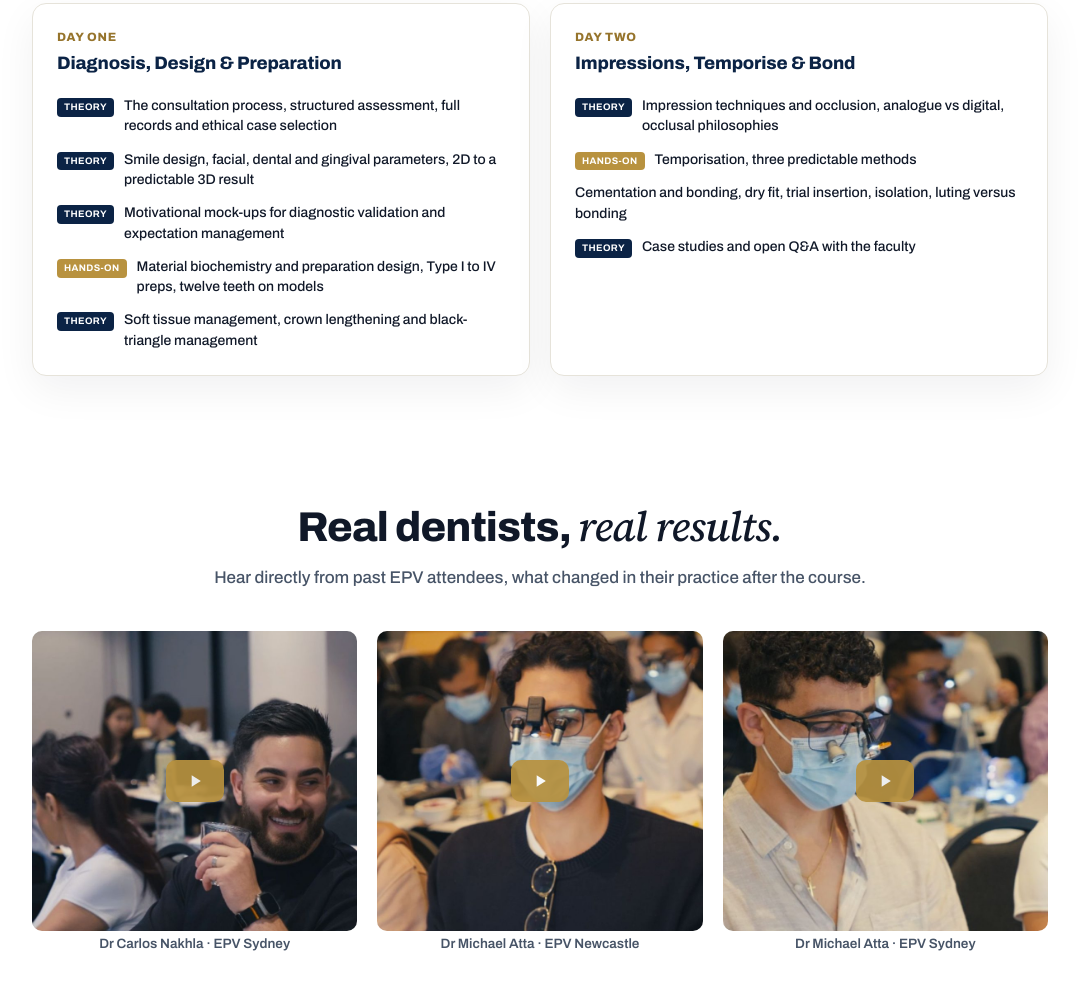
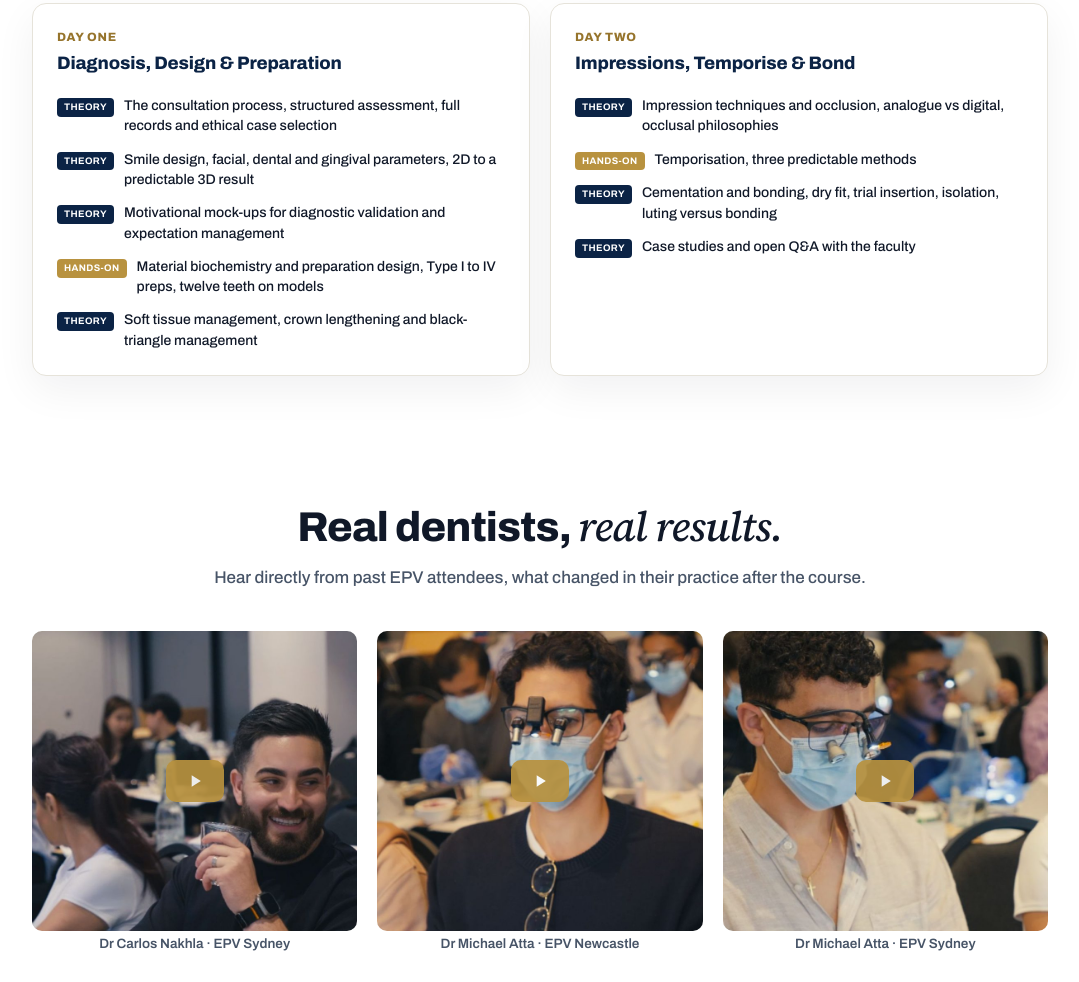
Before and after one commit to biancadocherty8-cyber/eda-website, a plain HTML site: page eda-website-live/epv.html in a window 1280 px wide. Shown: the part 3206-4188 px from the top of the page, without its empty margins (100-1179 px from the left). Drawn offline with Linux system fonts and the light colour scheme; a script that the page names is missing.

Commit message:
Label the cementation syllabus line Theory

```diff
--- a/eda-website-live/epv.html
+++ b/eda-website-live/epv.html
@@ -342,7 +342,7 @@ footer a{color:rgba(244,236,220,.75)}
       <div style="background:#fff;border:1px solid var(--rule);border-radius:14px;padding:24px;box-shadow:0 14px 40px rgba(16,24,40,.06);"><div style="font-size:12px;font-weight:800;letter-spacing:.06em;text-transform:uppercase;color:var(--gold-deep)">Day two</div><h3 style="font-size:18px;font-weight:800;letter-spacing:-0.01em;margin:4px 0 18px;color:var(--navy)">Impressions, Temporise &amp; Bond</h3><ul style="list-style:none;margin:0;padding:0;display:flex;flex-direction:column;gap:13px">
           <li style="display:flex;gap:10px;align-items:flex-start"><span style="flex:0 0 auto;font-size:9.5px;font-weight:700;letter-spacing:.04em;text-transform:uppercase;color:#fff;background:var(--navy);border-radius:4px;padding:2px 7px;margin-top:2px">Theory</span><span style="font-size:14px;color:var(--ink);line-height:1.45">Impression techniques and occlusion, analogue vs digital, occlusal philosophies</span></li>
           <li style="display:flex;gap:10px;align-items:flex-start"><span style="flex:0 0 auto;font-size:9.5px;font-weight:700;letter-spacing:.04em;text-transform:uppercase;color:#fff;background:#b8923f;border-radius:4px;padding:2px 7px;margin-top:2px">Hands-on</span><span style="font-size:14px;color:var(--ink);line-height:1.45">Temporisation, three predictable methods</span></li>
-          <li style="display:flex;gap:10px;align-items:flex-start"><span style="font-size:14px;color:var(--ink);line-height:1.45">Cementation and bonding, dry fit, trial insertion, isolation, luting versus bonding</span></li>
+          <li style="display:flex;gap:10px;align-items:flex-start"><span style="flex:0 0 auto;font-size:9.5px;font-weight:700;letter-spacing:.04em;text-transform:uppercase;color:#fff;background:var(--navy);border-radius:4px;padding:2px 7px;margin-top:2px">Theory</span><span style="font-size:14px;color:var(--ink);line-height:1.45">Cementation and bonding, dry fit, trial insertion, isolation, luting versus bonding</span></li>
           <li style="display:flex;gap:10px;align-items:flex-start"><span style="flex:0 0 auto;font-size:9.5px;font-weight:700;letter-spacing:.04em;text-transform:uppercase;color:#fff;background:var(--navy);border-radius:4px;padding:2px 7px;margin-top:2px">Theory</span><span style="font-size:14px;color:var(--ink);line-height:1.45">Case studies and open Q&amp;A with the faculty</span></li>
         </ul></div>
     </div>
```
